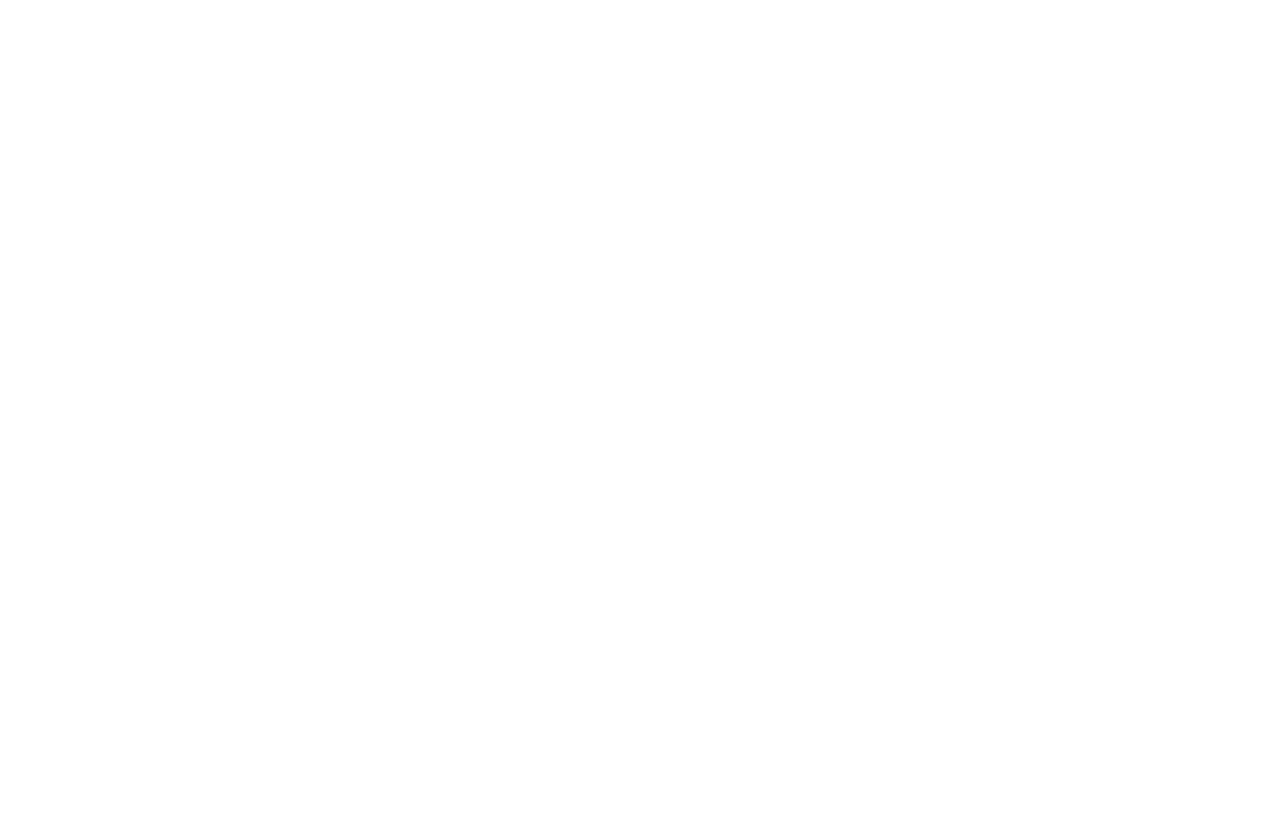
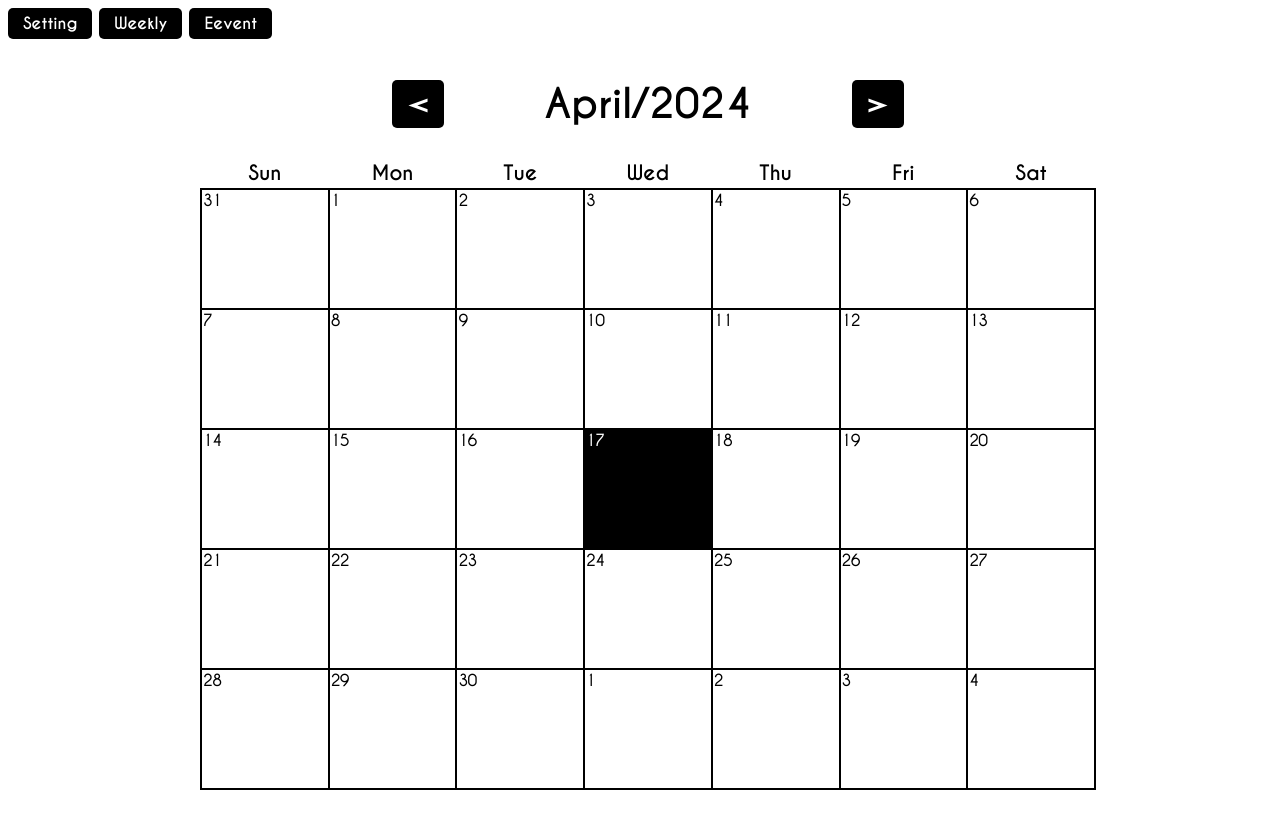
Before and after one commit to CMPE-131-BCBeez/Calendar-plus-plus, a plain HTML site: page templates/dayly_calendar(testing).html in a window 1280 px wide. Drawn offline with Linux system fonts and the light colour scheme.

Commit message:
start work on dayly view

```diff
--- a/static/dayly_view_script.js
+++ b/static/dayly_view_script.js
@@ -0,0 +1,99 @@
+var today = new Date();
+var current_year = today.getFullYear();
+var current_month = today.getMonth() + 1;
+
+function generate_calendar(year, month) {
+  var first_date = new Date(year, month - 1, 1);
+  var last_day = new Date(year, month, 0);
+  var prev_month_last_day = new Date(year, month - 1, 0);
+  var next_month_mergin = 6 - last_day.getDay();
+
+  //Header of the calendar
+  var calendar = '<table>';
+  calendar += '<thead>';
+  calendar += '<tr class="calendar_day">';
+  calendar += '<th class="calendar_day">Sun</th>';
+  calendar += '<th class="calendar_day">Mon</th>';
+  calendar += '<th class="calendar_day">Tue</th>';
+  calendar += '<th class="calendar_day">Wed</th>';
+  calendar += '<th class="calendar_day">Thu</th>';
+  calendar += '<th class="calendar_day">Fri</th>';
+  calendar += '<th class="calendar_day">Sat</th>';
+  calendar += '</tr>';
+  calendar += '</thead>';
+
+  //body of the calendar
+  calendar += '<tbody>';
+  var today = new Date();
+  var current_day = today.getDate();
+  var current_month = today.getMonth() + 1;
+  var current_year = today.getFullYear();
+  var day_of_Week = first_date.getDay();
+  var prev_next_day_class = 'calendar_basic';
+
+  //day block start
+  calendar += '<tr>';
+
+  //fill the blank before the 1st date
+  for (var i = 0; i < day_of_Week; i++) {
+    calendar += '<td class="'+ prev_next_day_class +'">' + (prev_month_last_day.getDate() - day_of_Week + 1 + i) + '</td>';
+  }
+
+  //fill the date and change the color of today's cell
+  for (var day = 1; day <= last_day.getDate(); day++) {
+    var cell_class = 'calendar_basic';
+    if (year === current_year && month === current_month && day === current_day) {
+      cell_class += ' today';
+
+    }
+    calendar += '<td class="' + cell_class + '">' + day + '</td>';
+    if (first_date.getDay() === 6) {
+      calendar += '</tr><tr>';
+    }
+    first_date.setDate(first_date.getDate() + 1);
+  }
+
+  //fill the blank after the last day
+  if (first_date.getDay() !== 0 || next_month_mergin > 0) {
+    for (var i = 0; i < next_month_mergin; i++) {
+      calendar += '<td class="'+ prev_next_day_class +'">' + (i + 1) + '</td>';
+    }
+  }
+
+  calendar += '</tr>';
+  calendar += '</tbody>';
+  calendar += '</table>';
+
+  document.getElementById('calendar').innerHTML = calendar;
+}
+
+//implement the button going back to previous month
+document.getElementById('prev_month').addEventListener('click', function() {
+  current_month--;
+  if (current_month === 0) {
+    current_year--;
+    current_month = 12;
+  }
+  generate_calendar(current_year, current_month);
+  year_month(current_month, current_year);
+});
+
+//implement the button going forward to next month
+document.getElementById('next_month').addEventListener('click', function() {
+  current_month++;
+  if (current_month === 13) {
+    current_year++;
+    current_month = 1;
+  }
+  generate_calendar(current_year, current_month);
+  year_month(current_month, current_year);
+});
+
+function year_month(month, year){
+  var englishMonth = new Date(year, month - 1, 1).toLocaleString('en', { month: 'long' });
+  var year_month_header = englishMonth + '/' + year;
+  document.getElementById('year_month_header').innerHTML = year_month_header;
+};
+
+year_month(current_month, current_year);
+generate_calendar(current_year, current_month);
--- a/static/monthly_view_script.js
+++ b/static/monthly_view_script.js
@@ -1,6 +1,7 @@
 var today = new Date();
+var current_day = today.getDate();
+var current_month = today.getMonth() + 1;
 var current_year = today.getFullYear();
-var current_month = today.getMonth() + 1;
 
 function generate_calendar(year, month) {
   var first_date = new Date(year, month - 1, 1);
@@ -24,10 +25,6 @@ function generate_calendar(year, month) {
 
   //body of the calendar
   calendar += '<tbody>';
-  var today = new Date();
-  var current_day = today.getDate();
-  var current_month = today.getMonth() + 1;
-  var current_year = today.getFullYear();
   var day_of_Week = first_date.getDay();
   var prev_next_day_class = 'calendar_basic';
 
@@ -43,8 +40,9 @@ function generate_calendar(year, month) {
   for (var day = 1; day <= last_day.getDate(); day++) {
     var cell_class = 'calendar_basic';
     if (year === current_year && month === current_month && day === current_day) {
-      cell_class += ' today';
+      cell_class += 'today';
     }
+
     calendar += '<td class="' + cell_class + '">' + day + '</td>';
     if (first_date.getDay() === 6) {
       calendar += '</tr><tr>';
@@ -64,6 +62,11 @@ function generate_calendar(year, month) {
   calendar += '</table>';
 
   document.getElementById('calendar').innerHTML = calendar;
+  var todayCell = document.querySelector('.calendar_basic.today');
+    if (todayCell) {
+        var todayCellNumber = todayCell.innerText;
+        todayCell.innerHTML = '<span>' + todayCellNumber + '</span>';
+}
 }
 
 //implement the button going back to previous month
@@ -96,3 +99,5 @@ function year_month(month, year){
 
 year_month(current_month, current_year);
 generate_calendar(current_year, current_month);
+day(current_day);
+today(today);
--- a/static/style.css
+++ b/static/style.css
@@ -154,9 +154,9 @@ table {
     height: calc(90vh / 6);
 }
 
-.today{
-    color: #FFFFFF;
-    background: #000000;
+.today {
+    background-color: #000000;
+    color:#FFFFFF;
 }
 
 #pagination{
--- a/templates/MonthlyCalendar(testing).html
+++ b/templates/MonthlyCalendar(testing).html
@@ -10,8 +10,8 @@
 <div class="monthly_header">
   <div class="top_buttons">
     <button type="button" id="setting" class="BlackButton">Setting</button>
-    <button type="button" id="setting" class="BlackButton">Weekly</button>
-    <button type="button" id="setting" class="BlackButton">Eevent</button>
+    <button type="button" id="weekly" class="BlackButton">Weekly</button>
+    <button type="button" id="event" class="BlackButton">Eevent</button>
   </div>
 
   <div id="pagination">
@@ -26,5 +26,6 @@
   </div>
 
   <script src="../static/monthly_view_script.js"></script>
+  <script src="../static/dayly_view_script.js"></script>
 </body>
 </html>
--- a/templates/dayly_calendar(testing).html
+++ b/templates/dayly_calendar(testing).html
@@ -0,0 +1,31 @@
+<!DOCTYPE html>
+<html lang="en">
+<head>
+    <meta charset="UTF-8">
+    <meta name="viewport" content="width=device-width, initial-scale=1.0">
+    <title>Calendar++</title>
+    <link rel="stylesheet" href="../static/style.css">
+</head>
+<body class="light_mode">
+<div class="monthly_header">
+  <div class="top_buttons">
+    <button type="button" id="setting" class="BlackButton">Setting</button>
+    <button type="button" id="weekly" class="BlackButton">Weekly</button>
+    <button type="button" id="event" class="BlackButton">Eevent</button>
+  </div>
+
+  <div id="pagination">
+    <button id="prev_month"><</button>
+    <h2 id="year_month_header"></h2>
+    <button id="next_month">></button>
+  </div>
+</div>
+
+  <div class="monthly_view">
+    <div id="calendar"></div>
+  </div>
+
+  <script src="../static/monthly_view_script.js"></script>
+  <script src="../static/dayly_view_script.js"></script>
+</body>
+</html>
```
